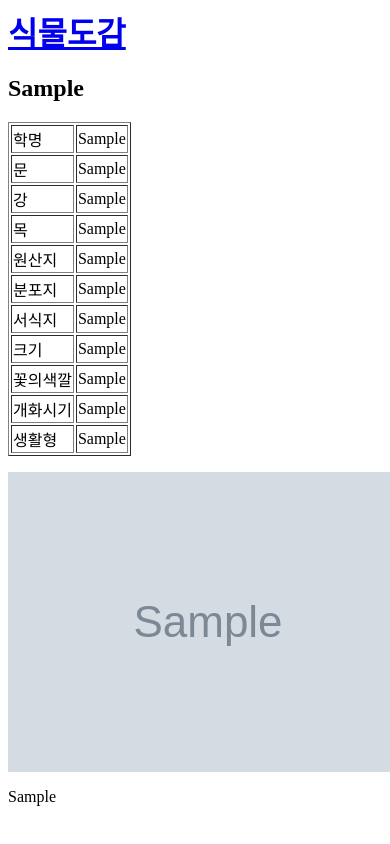
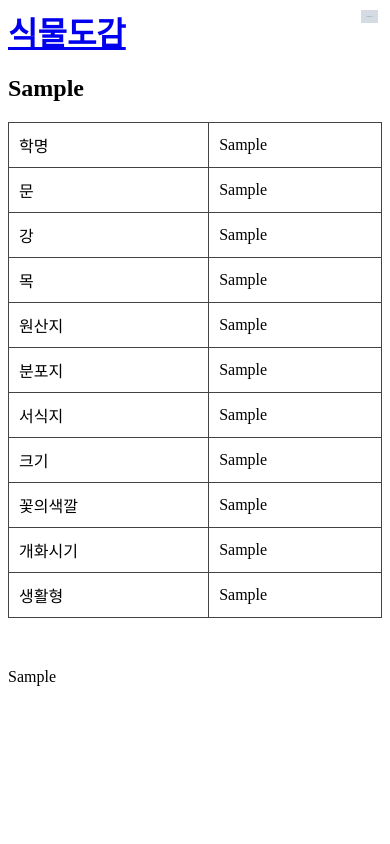
Before and after one commit to joomanba/plant, a Django app: page /plant/1/ in a window 390 px wide; the page is wider, and only the part inside the window is pictured. Run offline with Django 4.2, Linux system fonts and the light colour scheme; tables that the repository leaves empty hold one stand-in row (values such as "Sample post"); grey boxes marked "Sample" are stand-in pictures.

Commit message:
make table responsive in plant detail page

```diff
--- a/plant/static/css/plants.css
+++ b/plant/static/css/plants.css
@@ -18,3 +18,15 @@
   right: 12px;
   margin: 0;
 }
+
+
+table {
+  width: 100%;
+  border: 1px solid #444444;
+  border-collapse: collapse;
+}
+
+th, td {
+  border: 1px solid #444444;
+  padding: 10px;
+}
--- a/plant/templates/plant/base.html
+++ b/plant/templates/plant/base.html
@@ -2,6 +2,7 @@
     <meta charset="UTF-8" />
     <meta name="viewport" content="width=device-width, initial-scale=1.0" />
     <title>Plant Encyclopedia</title>
+    <link rel="stylesheet" href="/static/css/plants.css" />
 </head>
 <body>
     <div class="page-header">
--- a/plant/templates/plant/plant_detail.html
+++ b/plant/templates/plant/plant_detail.html
@@ -3,7 +3,7 @@
 {% block content %}
     <div class="plant">
         <h2>{{ plant.제목 }}</h2>
-
+        <div style="overflow-x:auto;">
             <table border="1">
                 {% if plant.학명 %}
                     <tr>
@@ -71,10 +71,8 @@
                         <td>{{ plant.생활형 }}</td>
                     </tr>
                 {% endif %}
-
             </table>
-        </table>
-        </table>
+        </div>
 
         <p>
             {% for photo in plant.photo_set.all%}
```
Lines whose indentation alone changed are shown as unchanged.
